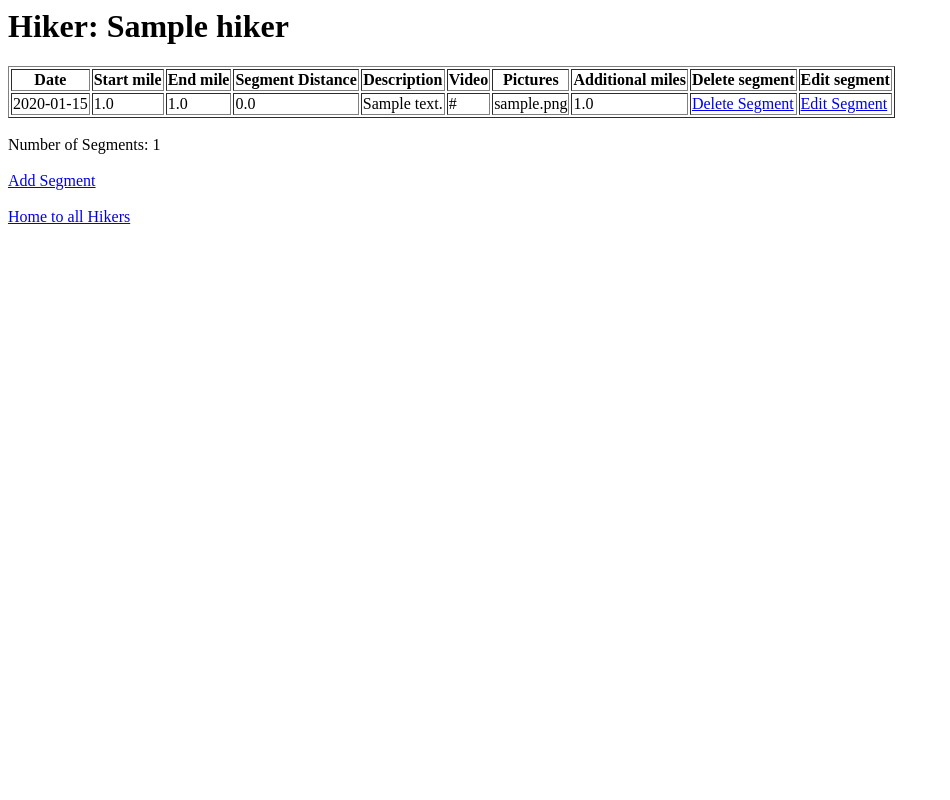
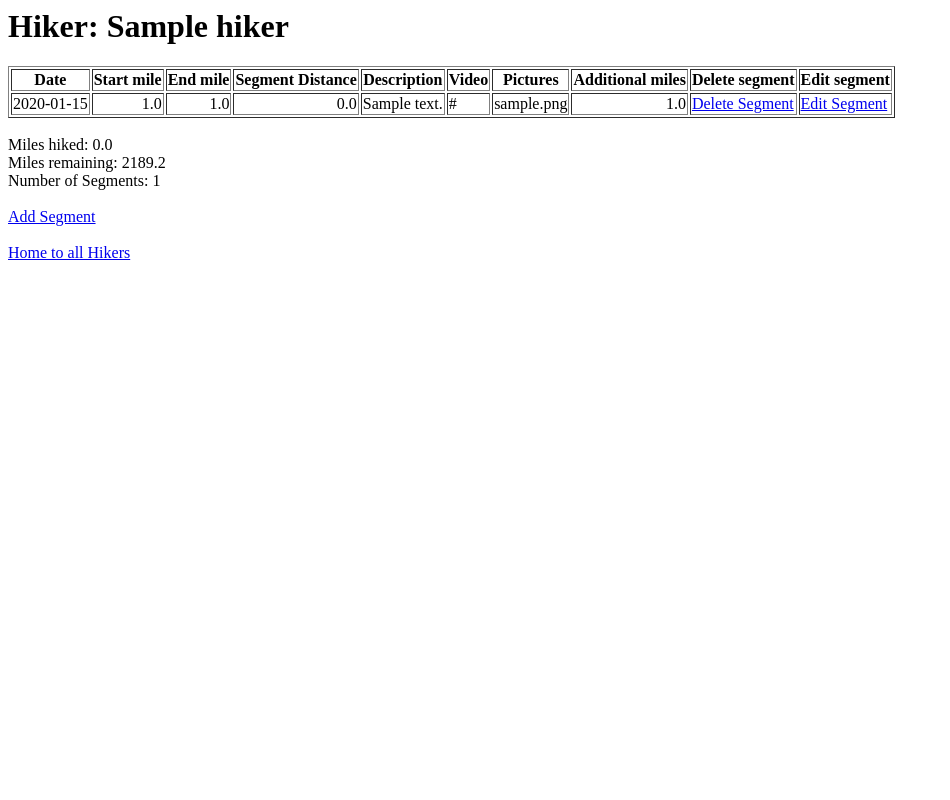
Before and after one commit to chrispaul/attracker, a Django app: page /1/ in a window 1280 px wide. Shown: the whole page, without its empty margins (0-950 px from the left). Run offline with Django 3.2, Linux system fonts and the light colour scheme; tables that the repository leaves empty hold one stand-in row (values such as "Sample post").

Commit message:
fixes, right justify numbers, miles hiked/to go

```diff
--- a/attracker_app/models.py
+++ b/attracker_app/models.py
@@ -1,4 +1,5 @@
 from django.db import models
+from django.conf import settings
 from django.contrib.auth.models import User
 import datetime
 from django.db.models import Max
@@ -10,20 +11,27 @@ class Hiker(models.Model):
     def num_segments(self):
         return self.segment_set.count()
     num_segments.short_description = 'Number of segments hiked'
-
     number_segments = property(num_segments)
 
     def last_segment_date(self):
         return self.segment_set.aggregate(Max('date'))['date__max']
     last_segment_date.short_description = 'Date of the last segment hiked'
-
     last_segment_date = property(last_segment_date)
 
     def last_mile(self):
         return self.segment_set.aggregate(Max('end_mile'))['end_mile__max']
     last_mile.short_description = 'Maximum mile hiked'
+    last_mile = property(last_mile)
 
-    last_mile = property(last_mile)
+    def miles_hiked(self):
+        return sum([s.distance for s in self.segment_set.all()])
+    miles_hiked.short_description = 'Total miles hiked'
+    miles_hiked = property(miles_hiked)
+
+    def miles_to_go(self):
+        return round(settings.AT_TRAIL_MILES - sum([s.distance for s in self.segment_set.all()]), 1)
+    miles_to_go.short_description = 'Total miles remaining on AT'
+    miles_to_go = property(miles_to_go)
 
 
     @property
@@ -51,7 +59,7 @@ class Segment(models.Model):
         return "Start @ mile {0} for {1:.1f} miles".format(self.start_mile, self.distance)
 
 class AppalachianTrail(models.Model):
-    miles = models.FloatField('Total number of miles in AT', default=2184.2)
+    miles = models.FloatField('Total number of miles in AT', default=settings.AT_TRAIL_MILES)
 
     def __str__(self):
         return str(self.miles)
--- a/attracker_app/templates/attracker/hiker.html
+++ b/attracker_app/templates/attracker/hiker.html
@@ -3,6 +3,10 @@
 {% if error_message %}
     <p><strong>{{ error_message }}</strong></p>
 {% endif %}
+
+<style>
+    .num { text-align: right; }
+</style>
 
 <div id="table">
   <table border=1>
@@ -24,13 +28,13 @@
         {% for segment in segments %}
           <tr>
               <td>{{ segment.date }}</td>
-              <td>{{ segment.start_mile }}</td>
-              <td>{{ segment.end_mile }}</td>
-              <td>{{ segment.distance }}</td>
+              <td class=num>{{ segment.start_mile }}</td>
+              <td class=num>{{ segment.end_mile }}</td>
+              <td class=num>{{ segment.distance }}</td>
               <td>{{ segment.description }}</td>
               <td>{{ segment.video_url }}</td>
               <td>{{ segment.picture_url }}</td>
-              <td>{{ segment.additional_miles }}</td>
+              <td class=num>{{ segment.additional_miles }}</td>
               <td><a href="{% url 'segment_delete' hiker.id segment.id %}">Delete Segment</a></td>
               <td><a href="{% url 'segment_edit' hiker.id segment.id %}">Edit Segment</a></td>
           </tr>
@@ -38,6 +42,10 @@
     </tbody>
   </table>
 </div>
+<br>
+Miles hiked: {{ hiker.miles_hiked }}
+<br>
+Miles remaining: {{ hiker.miles_to_go }}
 <br>
 Number of Segments: {{ hiker.number_segments }}
 <br>
--- a/attracker_app/views.py
+++ b/attracker_app/views.py
@@ -1,5 +1,6 @@
 from django.shortcuts import get_object_or_404, render
-from django.http import Http404
+from django.http import HttpResponseRedirect, Http404
+from django.core.urlresolvers import reverse
 from datetime import date, timedelta
 
 from .models import AppalachianTrail, Segment, Hiker
@@ -68,8 +69,7 @@ def segment_add_post(request, hiker_id):
             'error_message': "Internal error {0}".format(e),
         })
     else:
-        return render(request, 'attracker/hiker.html', {'hiker': hiker})
-
+        return HttpResponseRedirect(reverse('hiker', args=(hiker.id,)))
 
 def segment_delete(request, hiker_id, segment_id):
     start_mile = 0
@@ -81,17 +81,13 @@ def segment_delete(request, hiker_id, segment_id):
             return render(request, 'attracker/index.html', {
                 'error_message': "Internal error:{0}:{1}:{2}".format(hiker_id, segment.hiker.id, segment_id)
             })
-        start_mile = segment.start_mile
         segment.delete()
     except (KeyError, Choice.DoesNotExist):
         # Redisplay the hikers form.
         return render(request, 'attracker/index.html', {
             'error_message': "No such hiker/segment with ID {0}/{1}".format(hiker_id, segment_id),
         })
-    return render(request, 'attracker/hiker.html', {
-        'hiker': hiker,
-        'error_message': 'Segment starting at mile {0} deleted'.format(start_mile)
-    })
+    return HttpResponseRedirect(reverse('hiker', args=(hiker.id,)))
 
 
 def segment_edit(request, hiker_id, segment_id):
--- a/attracker_project/settings.py
+++ b/attracker_project/settings.py
@@ -105,3 +105,6 @@ DATE_FORMAT = 'Y-m-d'
 # https://docs.djangoproject.com/en/1.8/howto/static-files/
 
 STATIC_URL = '/static/'
+
+# Constants
+AT_TRAIL_MILES = 2189.2
```
